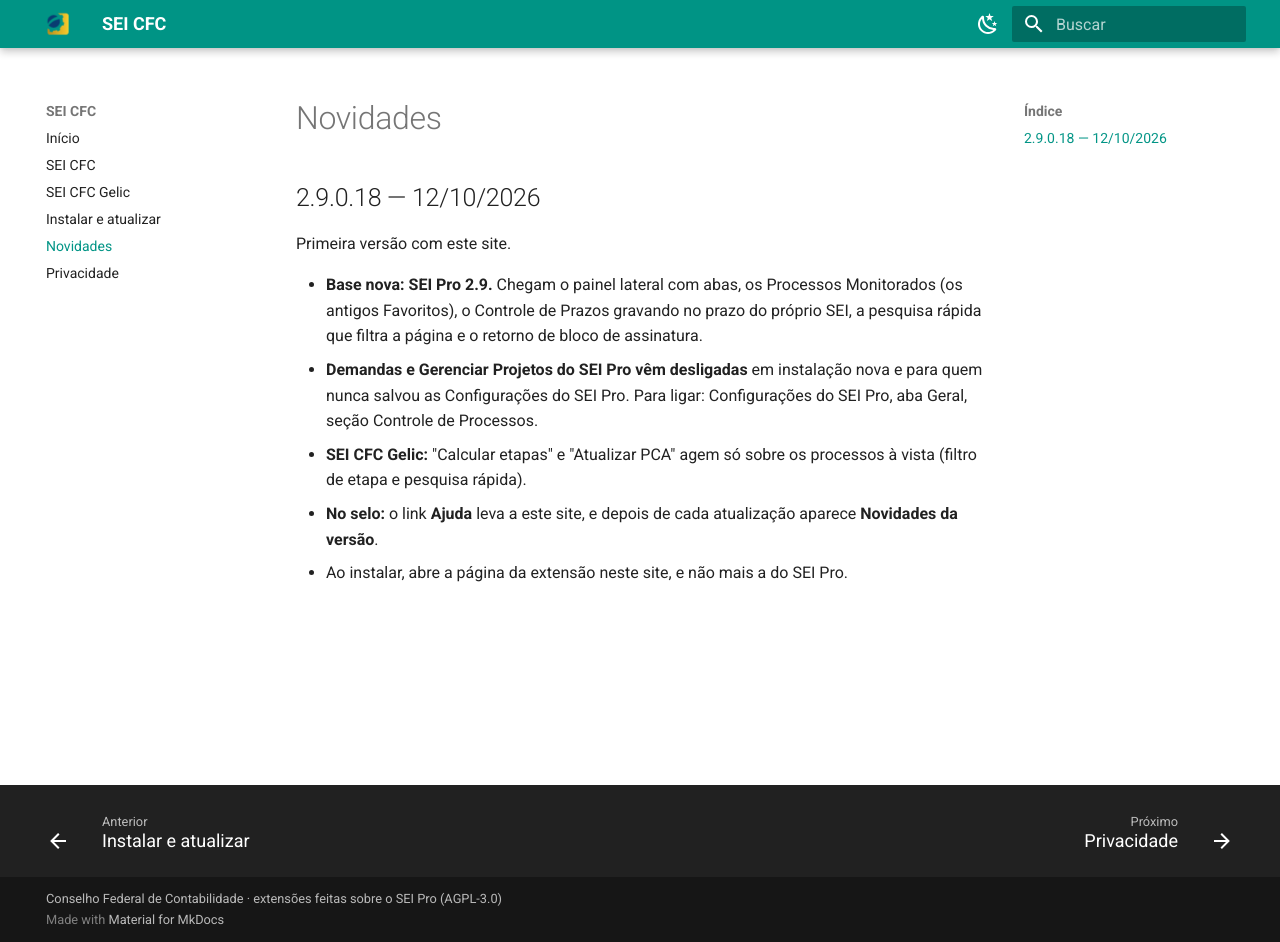
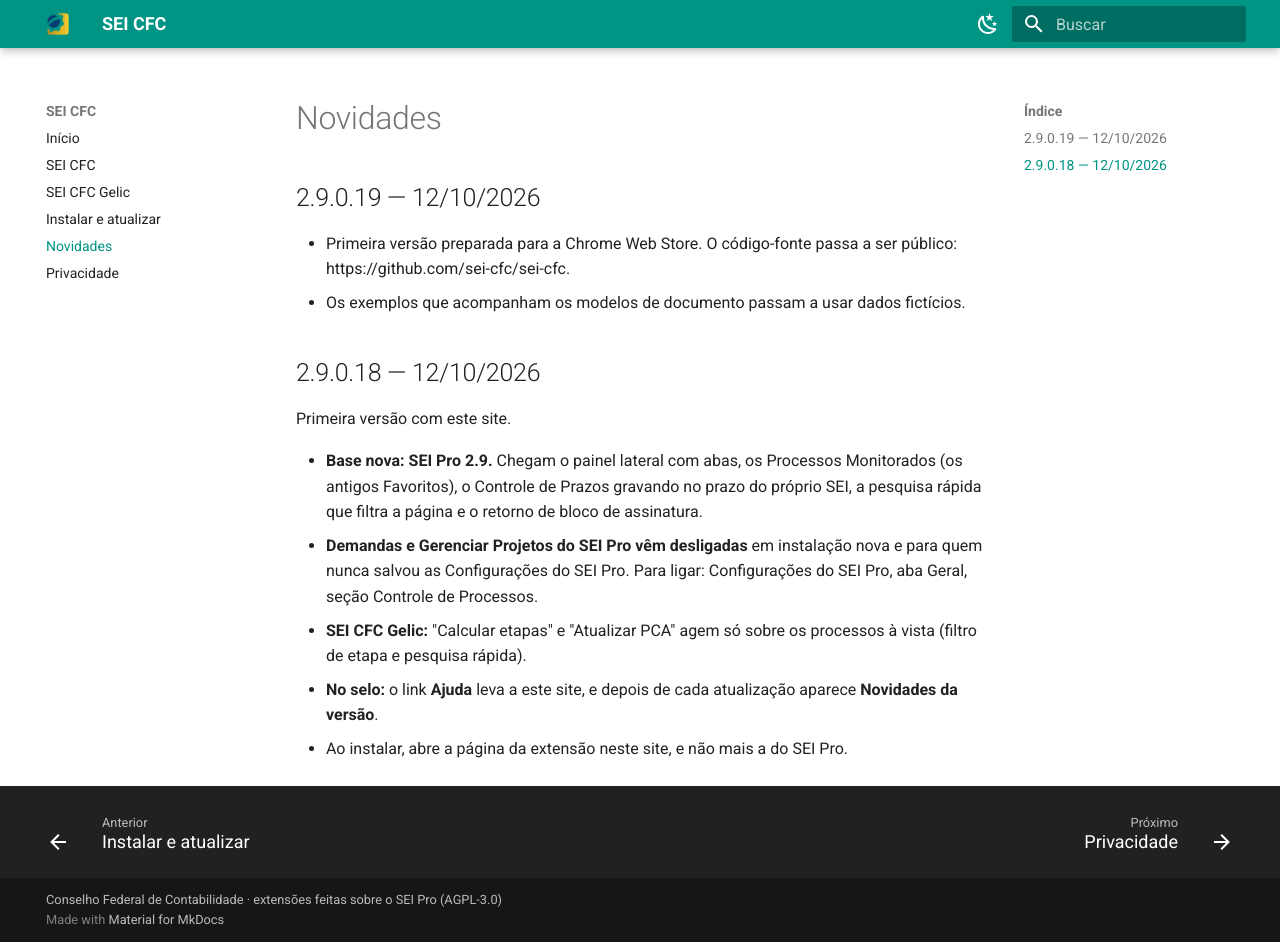
Before and after one commit to sei-cfc/sei-cfc.github.io, an MkDocs documentation site: the page built from docs/novidades.md, in a window 1280 px wide and 942 px high. Built offline with MkDocs 1.6.1 and Material for MkDocs 9.7.7, drawn with Linux system fonts in a browser that asks for light colours.

Commit message:
Versão 2.9.0.19

```diff
--- a/docs/novidades.md
+++ b/docs/novidades.md
@@ -1,4 +1,10 @@
 # Novidades
+
+## 2.9.0.19 — 12/10/2026 {#v2-9-0-19}
+
+- Primeira versão preparada para a Chrome Web Store. O código-fonte passa a ser público:
+  https://github.com/sei-cfc/sei-cfc.
+- Os exemplos que acompanham os modelos de documento passam a usar dados fictícios.
 
 ## 2.9.0.18 — 12/10/2026 {#v2-9-0-18}
 
```
